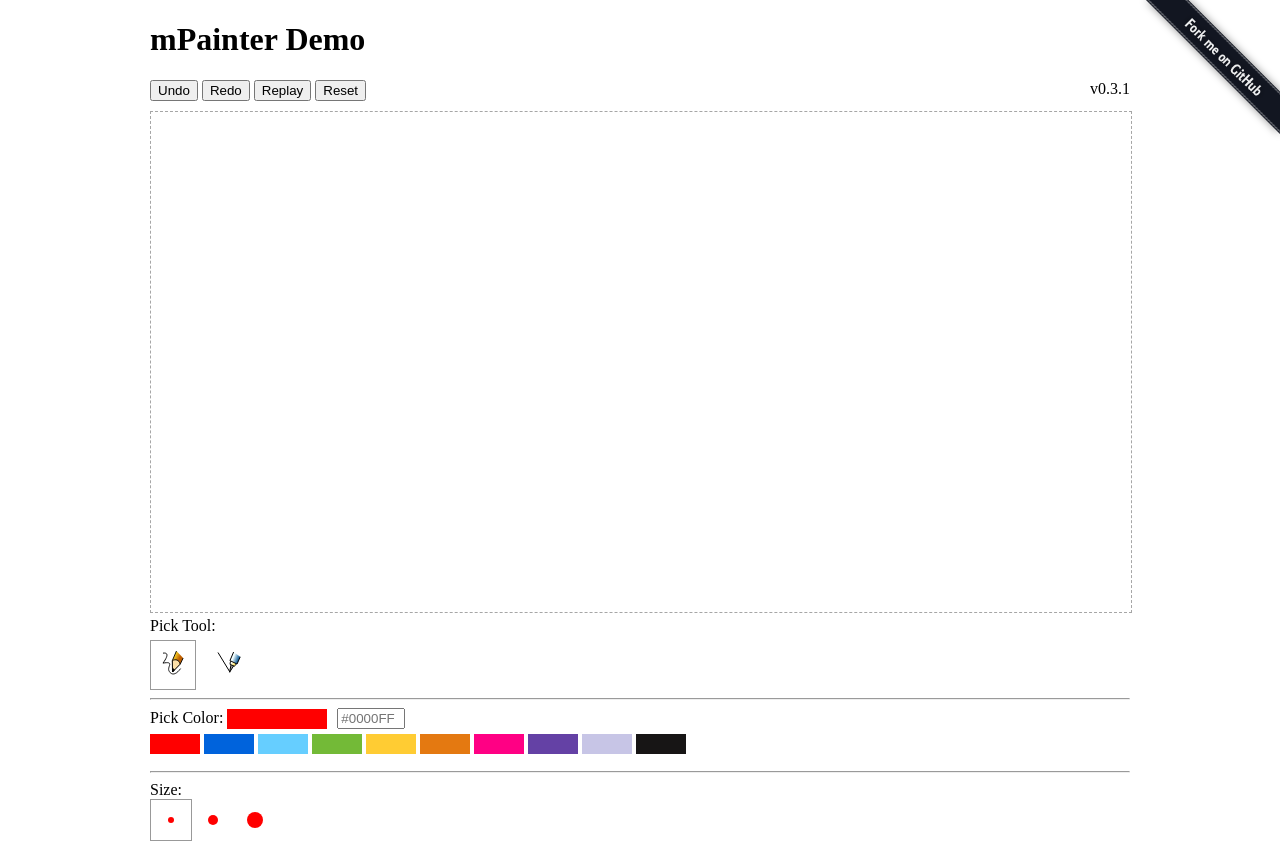
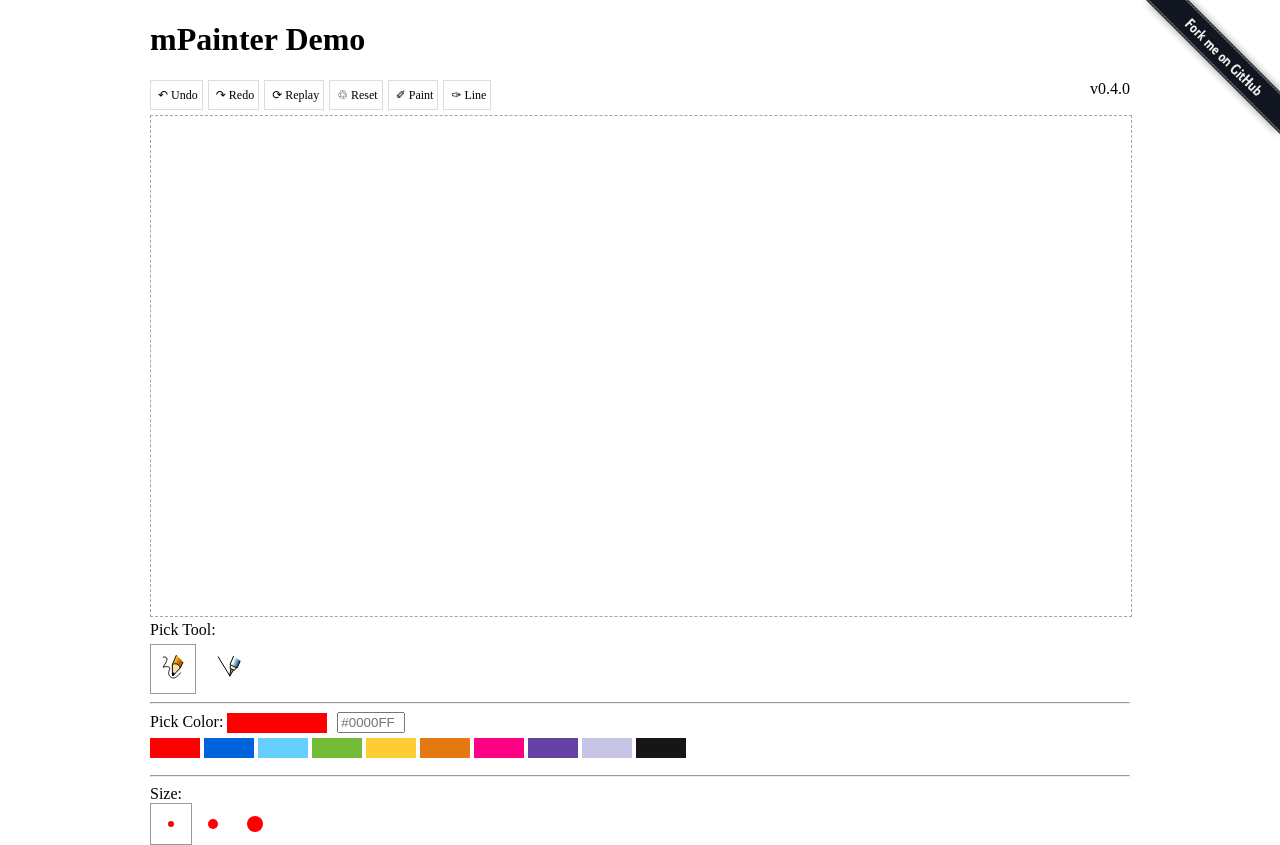
Before and after one commit to mrmarktyy/mPainter, a website: page index.html in a window 1280 px wide. Drawn offline with Linux system fonts and the light colour scheme.

Commit message:
[UPDATE] major UI refactors and upgrade lib to v0.4.0

```diff
--- a/css/style.css
+++ b/css/style.css
@@ -11,12 +11,8 @@ body,p,ul,li,ol {
     width:980px;
     margin:0 auto;
 }
-.button-group {
-	margin:10px 0;
-}
-#painter-svg {
-    border: 1px dashed #A6A6A6;
-    cursor:none;
+#paint-board {
+    border:1px dashed #A6A6A6;cursor:none;
 }
 
 #color-selector ul {
@@ -70,3 +66,28 @@ body,p,ul,li,ol {
 	right:0;
 	border:0;
 }
+/**
+ * Widgets UI
+ */
+.mpainter-buttons-group ul {
+    list-style:none;
+    font-size: 12px;
+}
+.mpainter-buttons-group ul li {
+    display: inline-block;
+    padding: 4px;
+    margin: 0 5px 5px 0;
+    border: 1px solid #DDD;
+    background: #FEFEFE;
+    min-height: 20px;
+    max-height: 20px;
+    line-height: 20px;
+    vertical-align: middle;
+    cursor: pointer;
+}
+.mpainter-buttons-group ul li:hover {
+    background: #F6F6F6;
+}
+.mpainter-buttons-group ul li span {
+    padding: 0 3px;
+}
--- a/index.html
+++ b/index.html
@@ -9,15 +9,8 @@
     <a href="https://github.com/mrmarktyy/mPainter"><img id="fork-me" alt="Fork me on GitHub" src="img/forkme.png" /></a>
     <div class="container">
         <h1>mPainter Demo</h1>
-        <div class="button-group">
-            <span style="float:right;">v0.3.1</span>
-            <button id="canvas-undo">Undo</button>
-            <button id="canvas-redo">Redo</button>
-            <!-- <button id="canvas-save">Save as Image</button> -->
-            <button id="canvas-replay">Replay</button>
-            <button id="canvas-clear">Reset</button>
-        </div>
-        <svg id="painter-svg" width="980" height="500" xmlns="http://www.w3.org/2000/svg"> </svg>
+        <span style="float:right;">v0.4.0</span>
+        <div id="my-hook"></div>
         <div id="paint-config">
             <div id="tool-kit">
                 Pick Tool:
@@ -57,28 +50,10 @@
     <script src="src/mPainter.js"></script>
     <script>
         var config = {
-            id: "painter-svg",
-            element_prefix: "elm_"
+            width: 980,
+            height: 500
         };
-        var mPainter = new mPainter(config);
-        /**
-         * Button group
-         */
-        $(document).on('click', '#canvas-clear', function() {
-            mPainter.reset();
-        });
-        $(document).on('click', '#canvas-undo', function() {
-            mPainter.undo();
-        });
-        $(document).on('click', '#canvas-save', function() {
-            mPainter.saveImage();
-        });
-        $(document).on('click', '#canvas-replay', function() {
-            mPainter.replay();
-        });
-        $(document).on('click', '#canvas-redo', function() {
-            mPainter.redo();
-        });
+        var mPainter = new mPainter('my-hook', config);
         /**
          * Color Selector
          */
@@ -112,15 +87,6 @@
                 radius = width.substring(0, width.length - 2) / 2;
             mPainter.setSize(radius);
         });
-        /**
-         * Tool Kit
-         */
-        $(document).on('click', '#tool-kit ul li', function () {
-            $("#tool-kit ul li").removeClass("selected");
-            $(this).addClass("selected");
-
-            mPainter.setTool($(this).data("type"));
-        });
 
         function rgb2hex(rgb){
             rgb = rgb.match(/^rgba?[\s+]?\([\s+]?(\d+)[\s+]?,[\s+]?(\d+)[\s+]?,[\s+]?(\d+)[\s+]?/i);
--- a/package.json
+++ b/package.json
@@ -1,6 +1,6 @@
 {
   "name": "mPainter",
-  "version": "0.3.1",
+  "version": "0.4.0",
   "description": "mPainter is a simple, light-weighted, dependency free SVG painting widget library, which can easily create or convert a DOM element to a SVG painting board.",
   "main": "index.html",
   "repository": {
--- a/src/mPainter.js
+++ b/src/mPainter.js
@@ -3,26 +3,62 @@
 
     var mPainter = window.mPainter || {},
         _internal = {},
-        _self;
+        _self,
+        _xmlns = 'http://www.w3.org/2000/svg';
 
     /**
      * Initialization
      */
-    mPainter = function (options) {
+    mPainter = function (hook, options) {
         var defaults = {
-                debug: false,
-                id: "mysvg",
+                id: "paint-board",
                 cursor_id: "cursor",
                 element_prefix: "element_",
                 tool: "PAINT",
 
+                width: 600,
+                height: 400,
+                hook_id: hook,
+
                 start_trigger : ['mousedown', 'touchstart', 'MSPointerDown'],
                 move_trigger  : ['mousemove', 'touchmove', 'MSPointerMove'],
                 stop_trigger  : ['mouseup', 'touchend', 'touchcancel', 'MSPointerUp'],
+
+                debug: false,
+
+                ICONS: {
+                    UNDO: {
+                        text: 'Undo',
+                        code: '\u21B6'
+                    },
+                    REDO: {
+                        text: 'Redo',
+                        code: '\u21B7'
+                    },
+                    REPLAY: {
+                        text: 'Replay',
+                        code: '\u27F3'
+                    },
+                    RESET: {
+                        text: 'Reset',
+                        code: '\u2672',
+                    },
+                    PAINT: {
+                        text: 'Paint',
+                        code: '\u2710'
+                    },
+                    LINE: {
+                        text: 'Line',
+                        code: '\u2711'
+                    }
+                }
             };
+
         this.options = _extend(defaults, options);
+        _self = this;
 
-        _self = this;
+        renderUI();
+
         _internal = {
             el: _get(this.options.id),
             undo: [],
@@ -225,6 +261,47 @@
         }
 
     };
+    /**
+     * Render paint board and required buttons
+     */
+    function renderUI() {
+        renderPaintBoard();
+        renderWidgets();
+    }
+    function renderPaintBoard() {
+        var hook = _get(_self.options.hook_id);
+        if (!hook) {
+            throw 'Hook #: ' + _self.options.hook_id + ' is not found on the page. mPainter initilization failure.';
+        }
+        var _svg = makeElement('svg', {
+            'id': _self.options.id,
+            'width': _self.options.width,
+            'height': _self.options.height,
+        });
+        hook.appendChild(_svg);
+    }
+    function renderWidgets() {
+        var hook = _get(_self.options.hook_id),
+            buttons_group = document.createElement('div');
+        buttons_group.setAttribute('class', 'mpainter-buttons-group');
+
+        var ul = document.createElement('ul');
+        for (var icon_type  in _self.options.ICONS) {
+            if (_self.options.ICONS.hasOwnProperty(icon_type)) {
+                var icon_config = _self.options.ICONS[icon_type],
+                    li = document.createElement('li'),
+                    span = document.createElement('span');
+                span.appendChild(document.createTextNode(icon_config.code));
+                li.appendChild(span);
+                li.appendChild(document.createTextNode(icon_config.text));
+                li.setAttribute('id', 'icon-' + icon_type.toLowerCase());
+                bindClick(li, icon_type);
+                ul.appendChild(li);
+            }
+        }
+        buttons_group.appendChild(ul);
+        hook.insertBefore(buttons_group, hook.childNodes[0]);
+    }
     // TODO REFACTOR:
     function bindEvents() {
         _self.options.start_trigger.forEach(function (eventType) {
@@ -238,6 +315,34 @@
         });
         _internal.el.addEventListener("mouseover", mouseOver, false);
         _internal.el.addEventListener("mouseout", mouseOut, false);
+    }
+    function bindClick(el, type) {
+        var _method, _args;
+        switch (type) {
+        case 'UNDO':
+            _method = 'undo';
+            break;
+        case 'REDO':
+            _method = 'redo';
+            break;
+        case 'REPLAY':
+            _method = 'replay';
+            break;
+        case 'RESET':
+            _method = 'reset';
+            break;
+        case 'PAINT':
+            _method = 'setTool';
+            _args = [type];
+            break;
+        case 'LINE':
+            _method = 'setTool';
+            _args = [type];
+            break;
+        }
+        if (typeof _self[_method] === 'function') {
+            el.addEventListener('click', _bind(_self[_method], _self, _args), false);
+        }
     }
     // function _eventHandler(e) {
     //     if (_internal.EVENTS[e.type] && typeof _internal.EVENTS[e.type] === "function") {
@@ -261,7 +366,7 @@
         var point = getPointFromEvent(e);
         log("Start: " + point.x + "," + point.y);
 
-        addPoint(point);
+        addPoint(point, _internal.config);
 
         _internal.is_mousedown = true;
     }
@@ -274,7 +379,7 @@
             var point = getPointFromEvent(e);
             log("Move: " + point.x + "," + point.y);
 
-            addPoint(point);
+            addPoint(point, _internal.config);
         }
 
         updateCur(e);
@@ -287,7 +392,7 @@
         var point = getPointFromEvent(e);
         log('Stop: ' + point.x + ',' + point.y);
 
-        addPoint(point);
+        addPoint(point, _internal.config);
 
         endElement();
     }
@@ -316,11 +421,10 @@
     /**
      * Core
      */
-    function addPoint(point) {
-        var points_arr = getPoints(_internal.config.element_index);
-        points_arr.push(point);
+    function addPoint(point, config) {
+        getPointsArr(config.element_index).push(point);
 
-        draw(_internal.config);
+        draw(config);
     }
 
     function initElement(element_index) {
@@ -409,7 +513,7 @@
     }
 
     function makeD(element_index, points_arr) {
-        var points = points_arr || getPoints(element_index),
+        var points = points_arr || getPointsArr(element_index),
             len = points.length,
             last = len % 2 === 0 ? len - 1 : len - 2,
             d = "M" + points[0].x + "," + points[0].y;
@@ -453,7 +557,7 @@
         }
     }
 
-    function getPoints(element_index) {
+    function getPointsArr(element_index) {
         if (_internal.paint_stack.elements[element_index] === undefined) {
             return initElement(element_index).points;
         }
@@ -461,7 +565,7 @@
     }
 
     function getPoint(points_arr, element_index, point_index) {
-        var points = points_arr || getPoints(element_index);
+        var points = points_arr || getPointsArr(element_index);
         if (point_index === undefined) {
             return points[points.length - 1];
         } else {
@@ -524,7 +628,7 @@
      * Helper methods
      */
     function makeElement(tag, attrs) {
-        var elm = document.createElementNS("http://www.w3.org/2000/svg", tag);
+        var elm = document.createElementNS(_xmlns, tag);
         for (var i in attrs) {
             if (attrs.hasOwnProperty(i)) {
                 elm.setAttribute(i, attrs[i]);
@@ -600,10 +704,10 @@
         return o;
     }
 
-    function _bind(f, object) {
+    function _bind(f, object, args) {
         var __method = f;
-        return function (event) {
-            __method.call(object, event || window.event);
+        return function () {
+            __method.apply(object, args || arguments);
         };
     }
 
```
Also changed, not shown: README.md.
